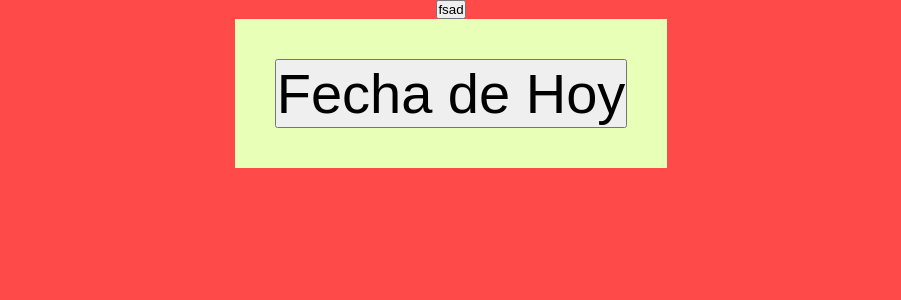
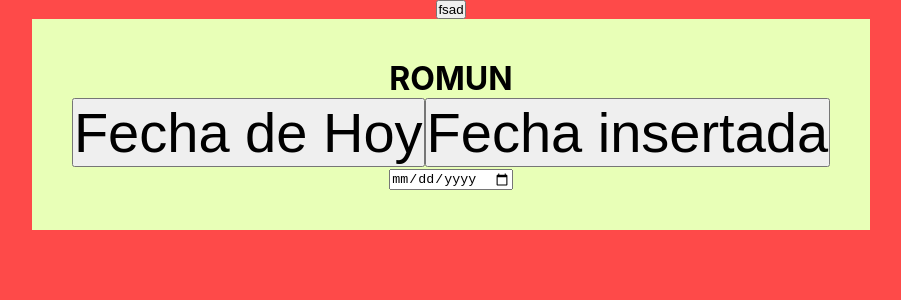
Before and after one commit to JavierRibaldelRio/Romun, a React (Create React App) app in the folder web/romun/: page / in a window 1280 px wide. Shown: the top 300 px of the page, without its empty margins (189-1090 px from the left). Built offline with nearby package versions, Linux system fonts and the light colour scheme.

Commit message:
He editado el panel de control

```diff
--- a/web/romun/src/PanelControl.js
+++ b/web/romun/src/PanelControl.js
@@ -1,4 +1,5 @@
 import Boton from './Boton';
+import Fecha from './ClaseFecha';
 
 var React = require('react');
 
@@ -6,13 +7,61 @@ var React = require('react');
 
 class PanelControl extends React.Component {
 
+    constructor(props) {
+        super(props)
+
+        this.state = { objetoFecha: new Fecha() }
+    }
+
+
+    //Al ejecutar ejecuta la fucnion de autodate
+    fechaDeHoy() {
+
+        this.state.objetoFecha.autodate();
+
+        this.props.mandarTexto(this.state.objetoFecha.getFecha());  //Envia la fecha A  app
+
+
+
+    }
+
+
+    fechaDefinida(e) {
+
+        const fechaCalendario = this.state.fechaCalendario;
+        //Compreuba si hay algún dato dentro de fecha calendario
+        if (fechaCalendario === undefined) {
+            alert("Inserte algún valore en el selector de fechas")
+        }
+        else {
+
+            this.state.objetoFecha.fechaDefinida(fechaCalendario);
+
+            this.props.mandarTexto(this.state.objetoFecha.getFecha());  //Envia la fecha A  app
+
+        }
+
+    }
+
+    //Funcion que se ocupa de actualizar el valor de la fecha definida poreu usuario
+
+    actualizarEstadoCalendario(e) {
+
+        this.setState({ fechaCalendario: e.target.value });
+    }
 
     render() {
         return (
             <div className="Panel_de_Control">
 
+                <h1>ROMUN</h1>
 
-                <Boton textoBoton="Fecha de Hoy"></Boton>
+                <Boton funcionPasada={this.fechaDeHoy.bind(this)} textoBoton="Fecha de Hoy"></Boton>
+                <Boton type="submit" funcionPasada={this.fechaDefinida.bind(this)} textoBoton='Fecha insertada'></Boton>
+                <form>
+                    {/*Calendario  */}
+                    <input onChange={this.actualizarEstadoCalendario.bind(this)} id='calendario' name='calendario' type='date' step='1' ></input>
+                </form>
             </div>
         );
     }
```
